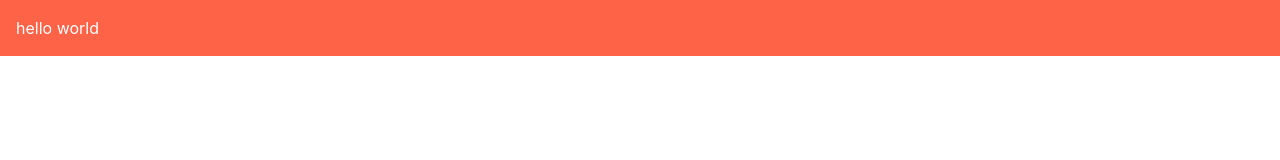
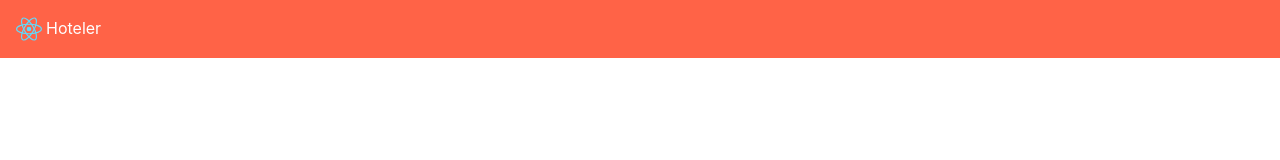
Before and after one commit to damingerdai/hoteler-web-react, a React (Create React App) app: page / in a window 1280 px wide. Shown: the top 160 px of the page. Built offline with nearby package versions, Linux system fonts and the light colour scheme.

Commit message:
feat: setup header

```diff
--- a/src/App.tsx
+++ b/src/App.tsx
@@ -1,12 +1,14 @@
 import React from 'react';
-import { Box } from '@chakra-ui/react';
+import { Flex, Image, Text } from '@chakra-ui/react';
+import logo from './react-logo.svg';
 import './App.scss';
 
 function App() {
   return (
-    <Box bg="tomato" w="100%" p={4} color="white">
-      hello world
-    </Box>
+    <Flex bg="tomato" w="100%" p={4} color="white">
+      <Image src={logo} w="26px" h="26px" />
+      <Text ml="4px">Hoteler</Text>
+    </Flex>
   );
 }
 
```
Also changed, not shown: src/react-logo.svg (added).
